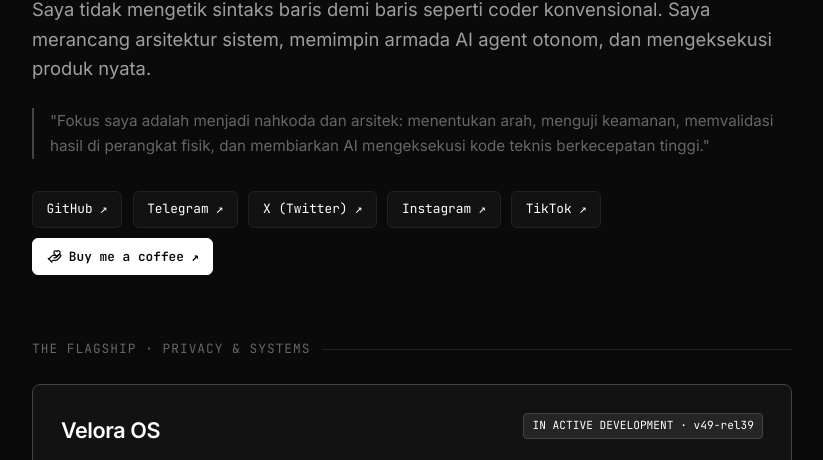
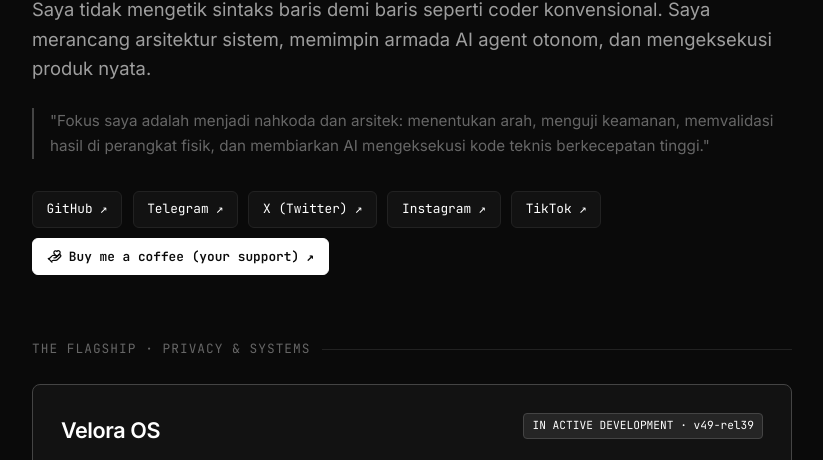
Before and after one commit to peterpetir123/peterpetir123.github.io, a plain HTML site: page index.html in a window 1280 px wide. Shown: the part 287-747 px from the top of the page, without its empty margins (228-1051 px from the left). Drawn offline with Linux system fonts and the light colour scheme; no server answers.

Commit message:
feat: update donation label to Buy me a coffee (your support)

```diff
--- a/index.html
+++ b/index.html
@@ -61,7 +61,7 @@
               <path d="m2 15 6 6"/>
               <path d="M19.5 8.5c.7-.7 1.5-1.6 1.5-2.7A2.73 2.73 0 0 0 16 4a2.78 2.78 0 0 0-5 1.8c0 1.2.8 2 1.5 2.8L16 12Z"/>
             </svg>
-            <span>Buy me a coffee</span> ↗
+            <span>Buy me a coffee (your support)</span> ↗
           </a>
         </div>
       </section>
@@ -398,7 +398,7 @@
             <path d="m2 15 6 6"/>
             <path d="M19.5 8.5c.7-.7 1.5-1.6 1.5-2.7A2.73 2.73 0 0 0 16 4a2.78 2.78 0 0 0-5 1.8c0 1.2.8 2 1.5 2.8L16 12Z"/>
           </svg>
-          Buy me a coffee
+          Buy me a coffee (your support)
         </a>
       </div>
     </footer>
```
